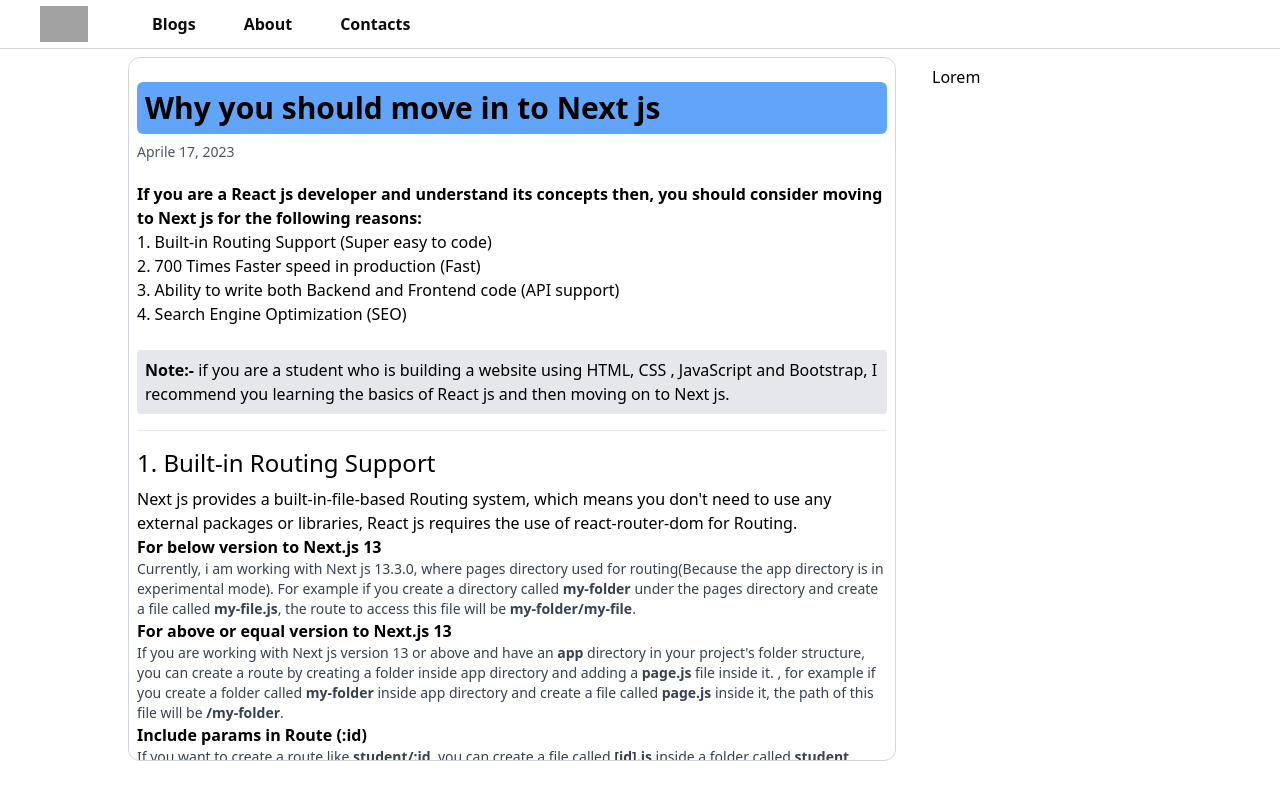
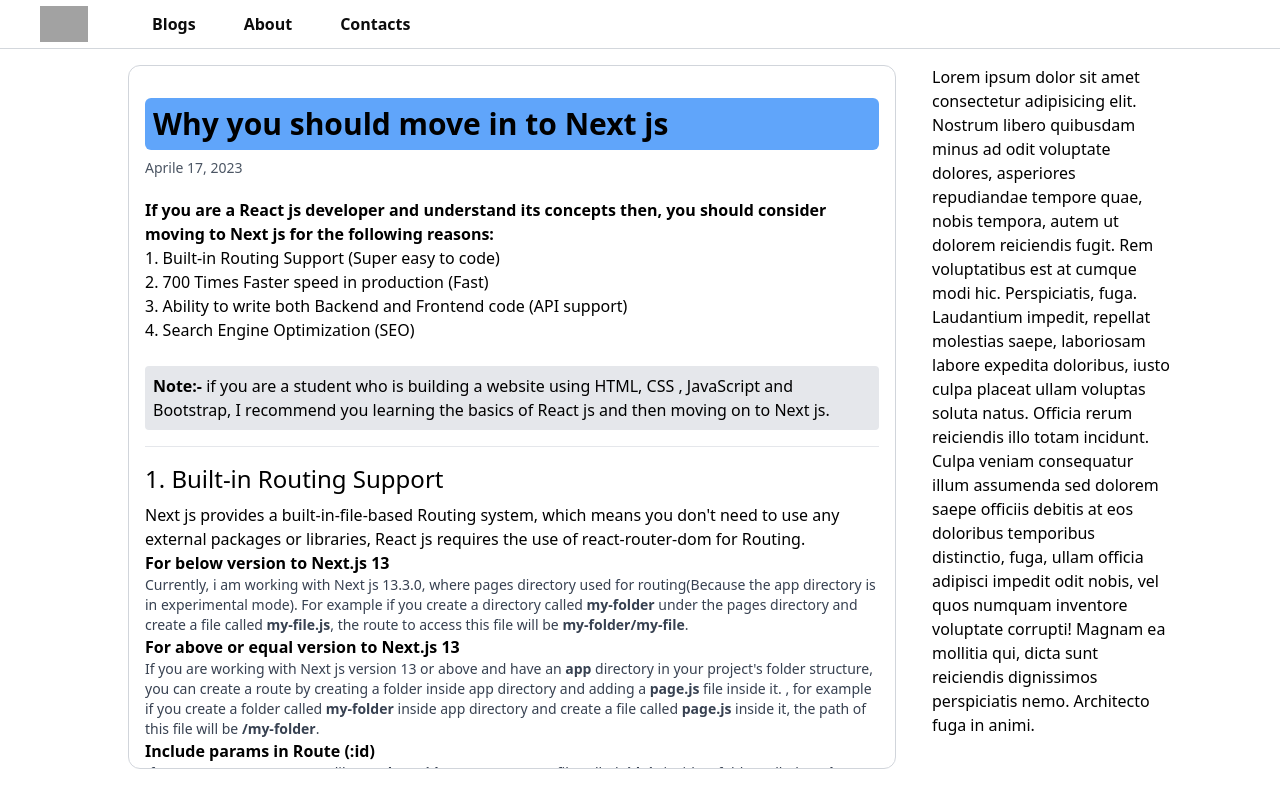
Before and after one commit to iamshiv007/NextJS-Portfolio, a Next.js app: page /posts/why-next in a window 1280 px wide. Built offline with nearby package versions, Linux system fonts and the light colour scheme; grey boxes are pictures that could not be loaded.

Commit message:
mobile responsive

```diff
--- a/pages/posts/why-next.jsx
+++ b/pages/posts/why-next.jsx
@@ -78,7 +78,18 @@ const FirstPost = () => {
         </div>
 
         <div className="layoutBox2">
-          Lorem
+          Lorem ipsum dolor sit amet consectetur adipisicing elit. Nostrum
+          libero quibusdam minus ad odit voluptate dolores, asperiores
+          repudiandae tempore quae, nobis tempora, autem ut dolorem reiciendis
+          fugit. Rem voluptatibus est at cumque modi hic. Perspiciatis, fuga.
+          Laudantium impedit, repellat molestias saepe, laboriosam labore
+          expedita doloribus, iusto culpa placeat ullam voluptas soluta natus.
+          Officia rerum reiciendis illo totam incidunt. Culpa veniam consequatur
+          illum assumenda sed dolorem saepe officiis debitis at eos doloribus
+          temporibus distinctio, fuga, ullam officia adipisci impedit odit
+          nobis, vel quos numquam inventore voluptate corrupti! Magnam ea
+          mollitia qui, dicta sunt reiciendis dignissimos perspiciatis nemo.
+          Architecto fuga in animi.
         </div>
       </div>
     </Fragment>
--- a/styles/animation.css
+++ b/styles/animation.css
@@ -16,6 +16,8 @@
   }
 }
 
-.blogLink:hover {
-  transition: all 0.5s;
+@media (max-width: 640px) {
+  .blogLink:hover {
+    transition: all 0.5s;
+  }
 }
--- a/styles/globals.css
+++ b/styles/globals.css
@@ -19,10 +19,10 @@
   }
 
   .layoutBox1 {
-    @apply w-[60%] border border-solid border-gray-300 rounded-xl p-2 mt-2 ml-[10%] h-[88vh] overflow-y-scroll;
+    @apply sm:w-[60%] ml-[5%] w-[90%] border-0 sm:border border-solid border-gray-300 rounded-xl p-4 mt-4 sm:ml-[10%] sm:h-[88vh] sm:overflow-y-scroll;
   }
 
   .layoutBox2 {
-    @apply w-[20%] p-2 mt-2;
+    @apply w-[20%] p-2 mt-2 hidden sm:block;
   }
 }
```
